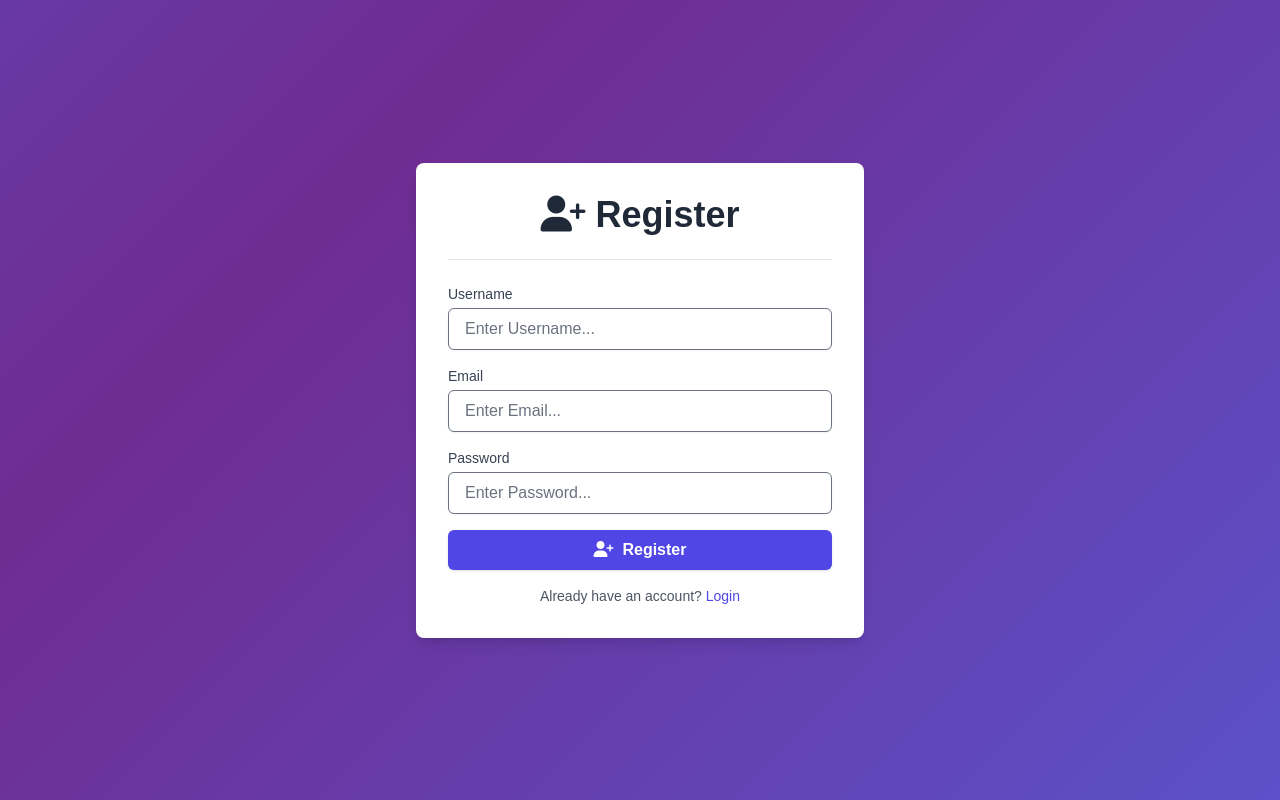
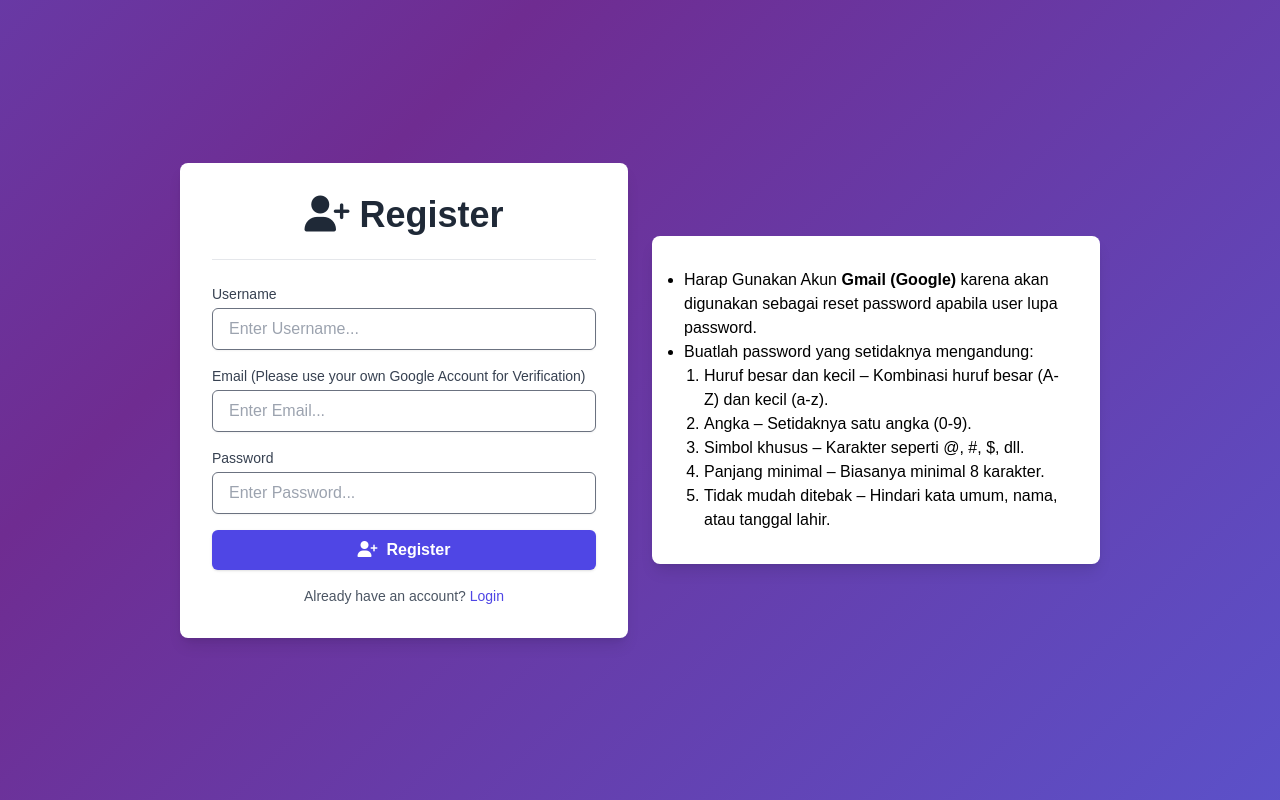
Before and after one commit to arrayyan123/uts_lab_web_programming_group, a PHP site: page /src/views/user/register.php in a window 1280 px wide. Run offline with PHP 8.4, Linux system fonts and the light colour scheme; the visitor is signed in with stand-in values (Sample User, id 1); some libraries are stand-ins or nearby versions.

Commit message:
final finish

```diff
--- a/src/views/home.php
+++ b/src/views/home.php
@@ -126,7 +126,7 @@ function generate_light_hex_color() {
             <button type="submit" class="bg-blue-500 text-white px-4 py-2 rounded-lg">Search</button>
         </form>
         <!--Card Group Task-->
-        <div class="w-100 flex justify-center items-center md:items-start flex-col md:flex-row gap-5">
+        <div class="w-100 flex justify-center items-center md:items-start flex-wrap gap-5">
             <?php if (!empty($search) && !empty($results)): ?>
                 <?php
                 $groupedResults = [];
@@ -158,7 +158,7 @@ function generate_light_hex_color() {
             <?php else: ?>
                 <!-- Menampilkan Semua Group Task dan Task -->
                 <?php foreach ($groups as $group): ?>
-                    <ul class="divide-y mx-5 max-h-96 w-96 overflow-y-auto rounded-lg shadow-lg">
+                    <ul class="divide-y mx-5 max-h-96 min-h-[300px] w-96 overflow-y-auto rounded-lg shadow-lg">
                         <?php
                             $tasksInGroup = getTasks(null, $group['id']);
                             if ($filterStatus === 'completed') {
--- a/src/views/user/register.php
+++ b/src/views/user/register.php
@@ -26,6 +26,7 @@ if ($_SERVER['REQUEST_METHOD'] === 'POST') {
     <meta name="viewport" content="width=device-width, initial-scale=1.0">
     <title>Register</title>
     <link rel="stylesheet" href="../../css/output.css">
+    <script src="https://cdn.tailwindcss.com"></script>
     <link rel="stylesheet" href="https://cdnjs.cloudflare.com/ajax/libs/font-awesome/6.2.0/css/all.min.css" integrity="sha512-xh6O/CkQoPOWDdYTDqeRdPCVd1SpvCA9XXcUnZS2FmJNp1coAFzvtCN9BmamE+4aHK8yyUHUSCcJHgXloTyT2A==" crossorigin="anonymous" referrerpolicy="no-referrer" />
     <style>
         body {
@@ -97,7 +98,7 @@ if ($_SERVER['REQUEST_METHOD'] === 'POST') {
     </style>
 </head>
 <body>
-    <div class="flex justify-center items-center h-screen">
+<div class="flex flex-col lg:flex-row md:mx-auto md:my-auto mx-4 my-20 lg:gap-6 gap-3 justify-center items-center md:h-screen h-auto">
         <div class="w-full max-w-md p-8 bg-white shadow-lg rounded-lg card">
             <h1 class="text-4xl font-semibold text-center text-gray-800 mb-6">
                 <i class="fa-solid fa-user-plus"></i> Register
@@ -109,7 +110,7 @@ if ($_SERVER['REQUEST_METHOD'] === 'POST') {
                     <input type="text" id="username" name="username" class="input-field block w-full mt-1 px-4 py-2 border rounded-md shadow-sm text-gray-700" placeholder="Enter Username..." required>
                 </div>
                 <div>
-                    <label for="email" class="block text-sm font-medium text-gray-700">Email</label>
+                    <label for="email" class="block text-sm font-medium text-gray-700">Email (Please use your own Google Account for Verification)</label>
                     <input type="email" id="email" name="email" class="input-field block w-full mt-1 px-4 py-2 border rounded-md shadow-sm text-gray-700" placeholder="Enter Email..." required>
                 </div>
                 <div>
@@ -128,6 +129,34 @@ if ($_SERVER['REQUEST_METHOD'] === 'POST') {
                 </p>
             </div>
         </div>
+        <div class="w-full max-w-md p-8 bg-white shadow-lg rounded-lg card">
+            <ul class="list-disc">
+                <li>
+                    Harap Gunakan Akun <span class="font-bold">Gmail (Google)</span> karena akan digunakan sebagai reset password apabila
+                    user lupa password.
+                </li>
+                <li>
+                    Buatlah password yang setidaknya mengandung:
+                    <ul class="list-decimal ml-5">
+                        <li>
+                        Huruf besar dan kecil – Kombinasi huruf besar (A-Z) dan kecil (a-z).
+                        </li>
+                        <li>
+                        Angka – Setidaknya satu angka (0-9).
+                        </li>
+                        <li>
+                        Simbol khusus – Karakter seperti @, #, $, dll.
+                        </li>
+                        <li>
+                        Panjang minimal – Biasanya minimal 8 karakter.
+                        </li>
+                        <li>
+                        Tidak mudah ditebak – Hindari kata umum, nama, atau tanggal lahir.
+                        </li>
+                    </ul>
+                </li>
+            </ul>
+        </div>
     </div>
 </body>
 </html>
```
